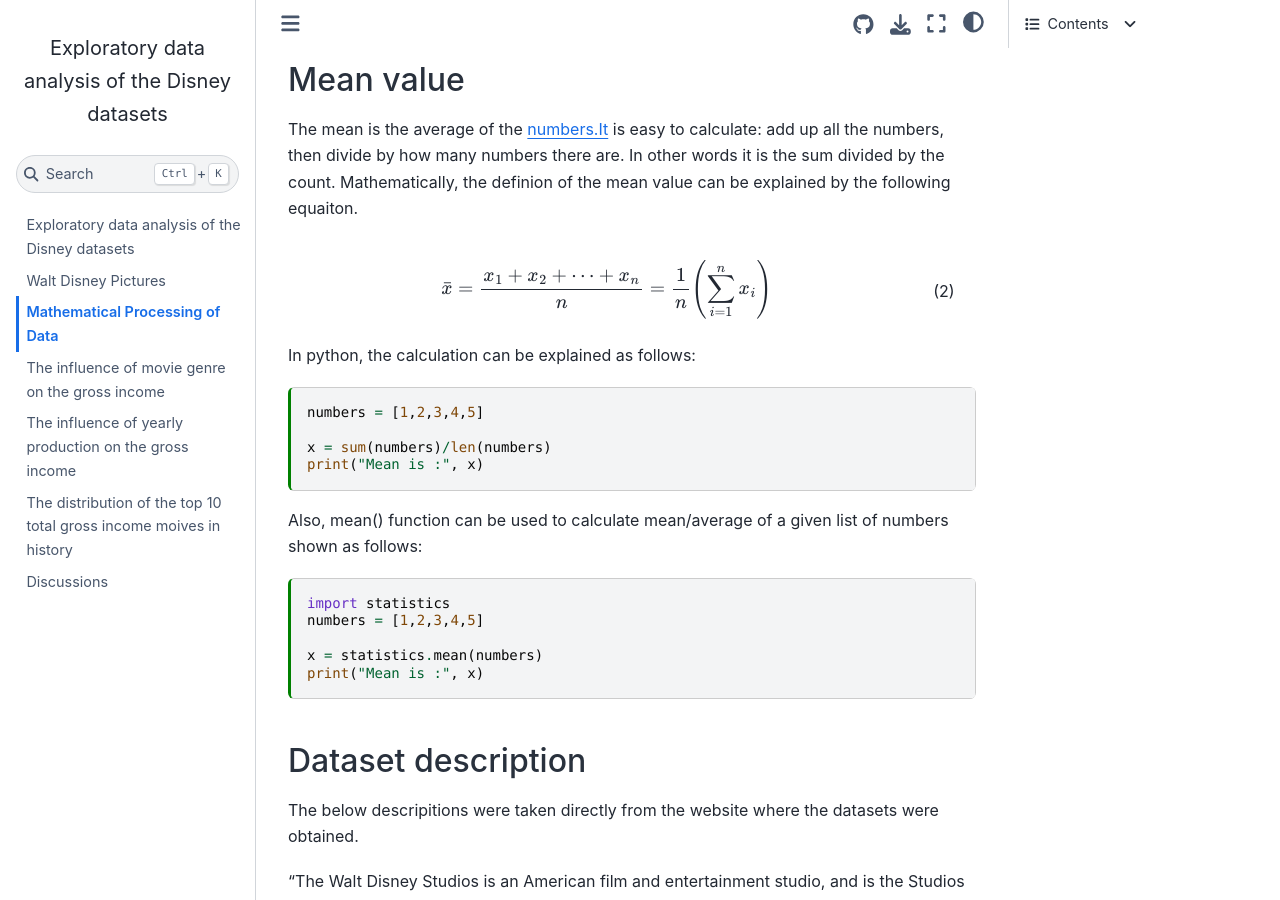
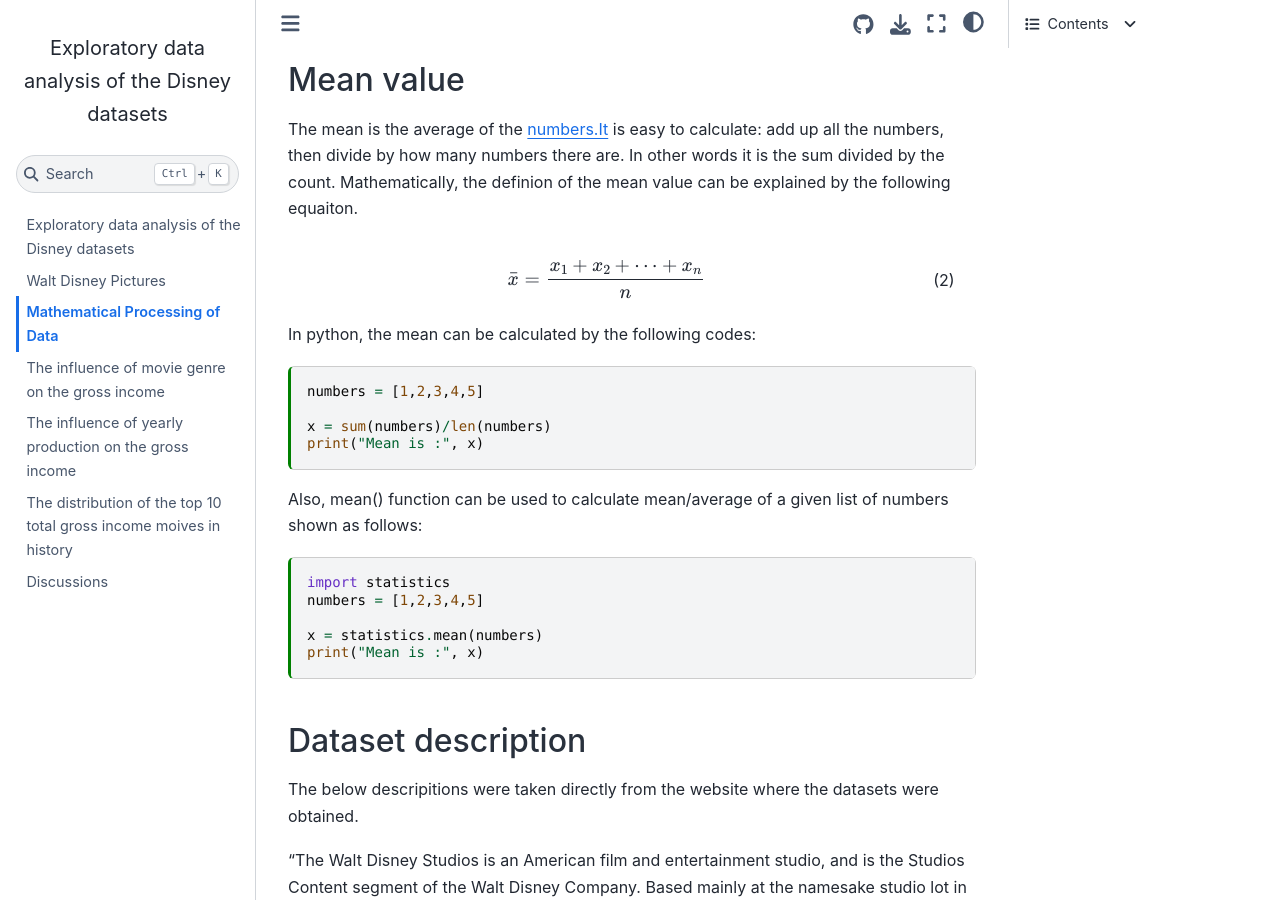
Before and after one commit to crosspoly94/myonlinebook, a Jupyter Book: the page built from math-for-data.md, in a window 1280 px wide and 900 px high, scrolled down 615 px. Built offline with Jupyter Book 1.0.4 settings and Sphinx 7.4.7 and the Sphinx Book theme 1.1.4, drawn with Linux system fonts in a browser that asks for light colours; cross-references to code outside the pages are shown as plain code.

Commit message:
modifications for math equation writing

````diff
--- a/math-for-data.md
+++ b/math-for-data.md
@@ -44,11 +44,11 @@
 
 $$
 \begin{equation}
-\bar{x}=\frac{x_{1}+x_{2}+\cdots+x_{n}}{n}=\frac{1}{n}\left(\sum_{i=1}^{n}{x_i}\right)
+\bar{x}=\frac{x_{1}+x_{2}+\cdots+x_{n}}{n}
 \end{equation}
 $$ (my_other_label)
 
-In python, the calculation can be explained as follows:
+In python, the mean can be calculated by the following codes:
 
 ```{code-cell}
 numbers = [1,2,3,4,5]
````
Also changed, not shown: notebook-2.ipynb, notebook-3.ipynb.
